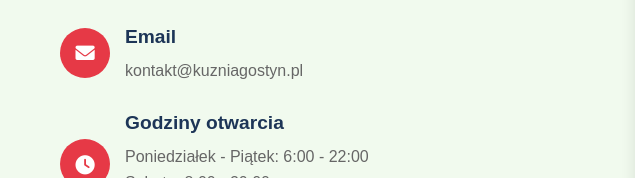
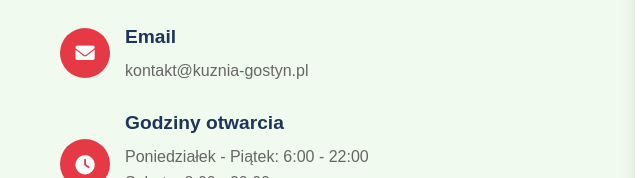
Before and after one commit to sadmeansbad/kuznia-gostyn, a plain HTML site: page index.html in a window 1280 px wide. Shown: the part 4262-4440 px from the top of the page, 0-640 px from the left. Drawn offline with Linux system fonts and the light colour scheme.

Commit message:
Update index.html

```diff
--- a/index.html
+++ b/index.html
@@ -1025,7 +1025,7 @@
                     <div class="contact-icon"><i class="fas fa-envelope"></i></div>
                     <div class="contact-text">
                         <h3>Email</h3>
-                        <p>kontakt@kuzniagostyn.pl</p>
+                        <p>kontakt@kuznia-gostyn.pl</p>
                     </div>
                 </div>
                 <div class="contact-item">
```
